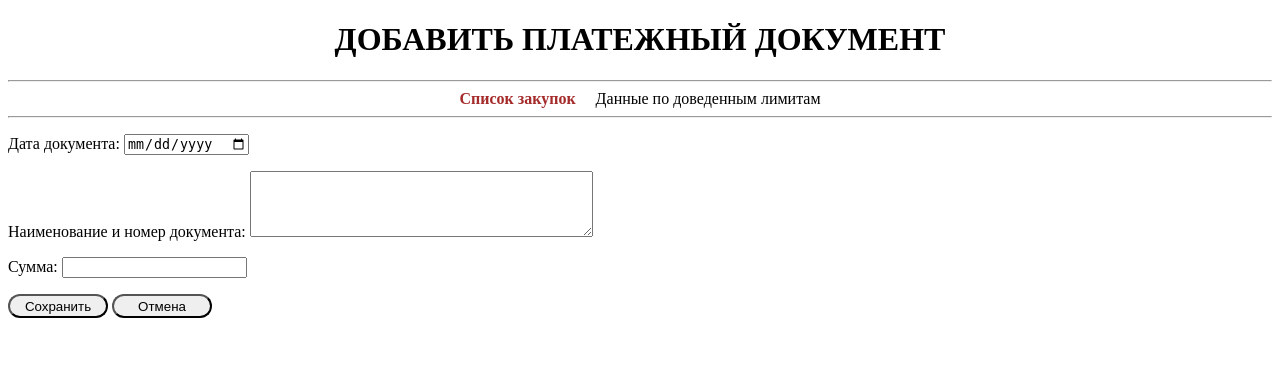
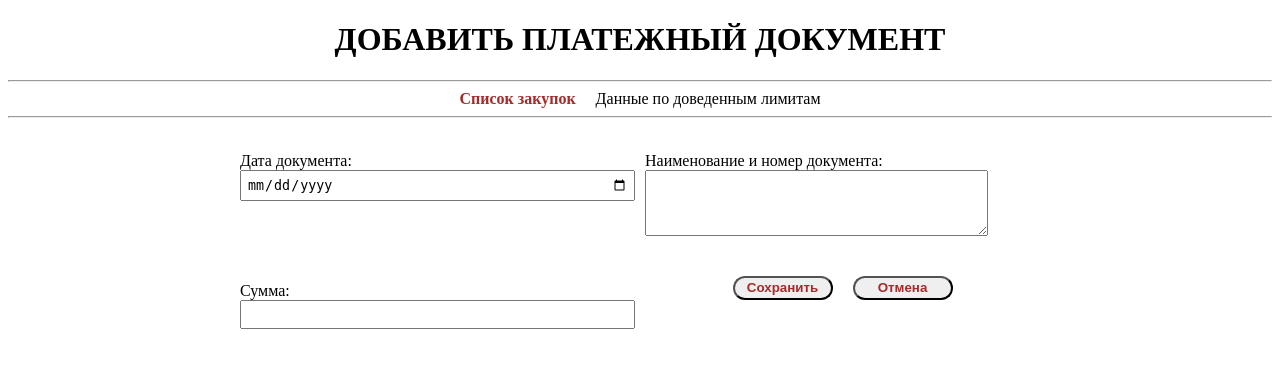
Before and after one commit to evlx87/contract_control, a Django app: template contracts/templates/contracts/payment_doc_add.html in a window 1280 px wide. Shown: the top 368 px of the page. Run offline with Django 5.2, Linux system fonts and the light colour scheme; the template is opened without the code that fills it: values that come from a table or form of the project are taken from there, others are empty.

Commit message:
обновлен стиль оформления форм добавления данных о платежном документе и платежном поручении

```diff
--- a/contracts/templates/contracts/payment_doc_add.html
+++ b/contracts/templates/contracts/payment_doc_add.html
@@ -11,12 +11,16 @@
 {% endblock %}
 
 {% block page_content %}
+<div class="add_form">
     <form method="post">
         {% csrf_token %}
         {{ form.as_p }}
-        <button type="submit">Сохранить</button>
-        <button id="buttonId">Отмена</button>
+        <div class="btn-container">
+            <button type="submit">Сохранить</button>
+            <button id="buttonId">Отмена</button>
+        </div>
     </form>
+</div>
 {% endblock %}
 
 {% block script %}
```
Also changed, not shown: contracts/templates/contracts/payment_order_add.html (+6 -2 lines).
